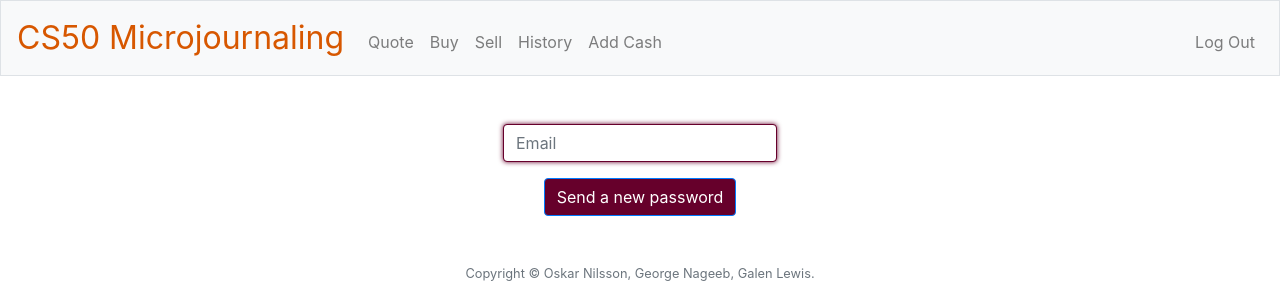
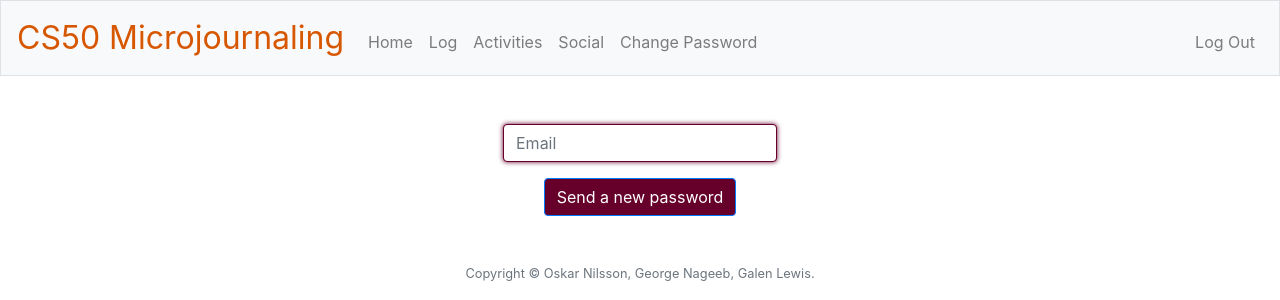
Before and after one commit to ognilsson/cs50gog, a Flask app: page /forgot_password in a window 1280 px wide. Shown: the top 300 px of the page. Run offline with Flask 2, Linux system fonts and the light colour scheme; a user stored in the database is signed in; some libraries are stand-ins or nearby versions.

Commit message:
new layout

```diff
--- a/templates/layout.html
+++ b/templates/layout.html
@@ -33,11 +33,11 @@
             <div class="collapse navbar-collapse" id="navbar">
                 {% if session.user_id %}
                     <ul class="navbar-nav mr-auto mt-2">
-                        <li class="nav-item"><a class="nav-link" href="/quote">Quote</a></li>
-                        <li class="nav-item"><a class="nav-link" href="/buy">Buy</a></li>
-                        <li class="nav-item"><a class="nav-link" href="/sell">Sell</a></li>
-                        <li class="nav-item"><a class="nav-link" href="/history">History</a></li>
-                        <li class="nav-item"><a class="nav-link" href="/add-cash">Add Cash</a></li>
+                        <li class="nav-item"><a class="nav-link" href="/quote">Home</a></li>
+                        <li class="nav-item"><a class="nav-link" href="/buy">Log</a></li>
+                        <li class="nav-item"><a class="nav-link" href="/sell">Activities</a></li>
+                        <li class="nav-item"><a class="nav-link" href="/history">Social</a></li>
+                        <li class="nav-item"><a class="nav-link" href="/add-cash">Change Password</a></li>
                     </ul>
                     <ul class="navbar-nav ml-auto mt-2">
                         <li class="nav-item"><a class="nav-link" href="/logout">Log Out</a></li>
```
